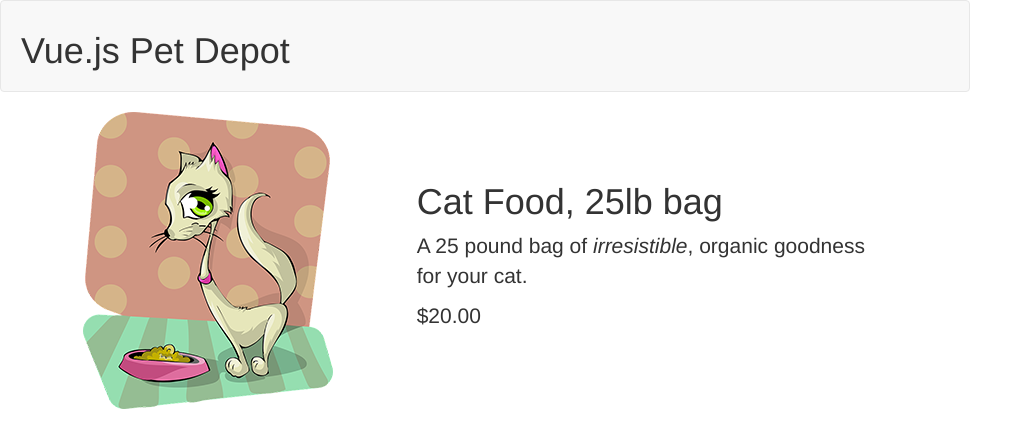
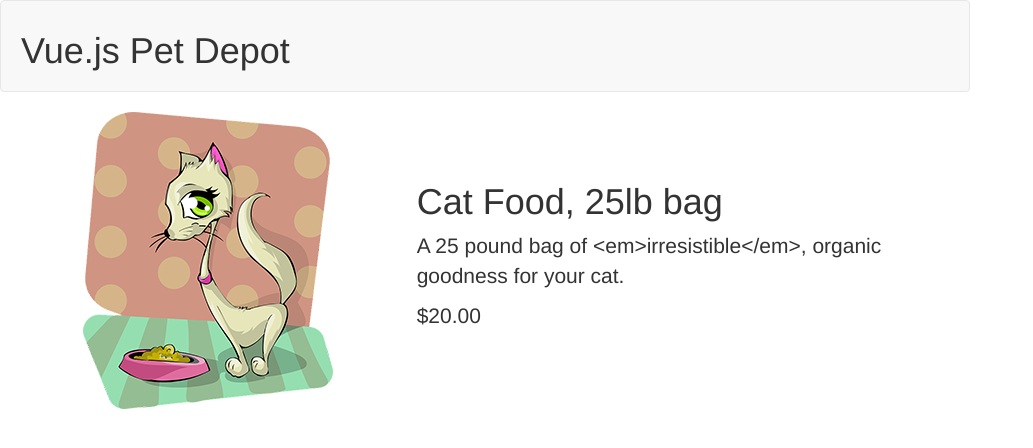
Before and after one commit to Legellon/legellon.github.io, a plain HTML site: page index.html in a window 1280 px wide. Shown: the whole page, without its empty margins (0-1033 px from the left). Drawn offline with nearby package versions, Linux system fonts and the light colour scheme.

Commit message:
Update index.html

```diff
--- a/index.html
+++ b/index.html
@@ -27,7 +27,7 @@
       </div>
       <div class="col-md-6 col-md-offset-2 description">
         <h1 v-text="product.title"></h1>
-        <p v-html="product.description"></p>
+        <p v-text="product.description"></p>
         <p class="price">
           {{product.price | formatPrice}}
         </p>
```
